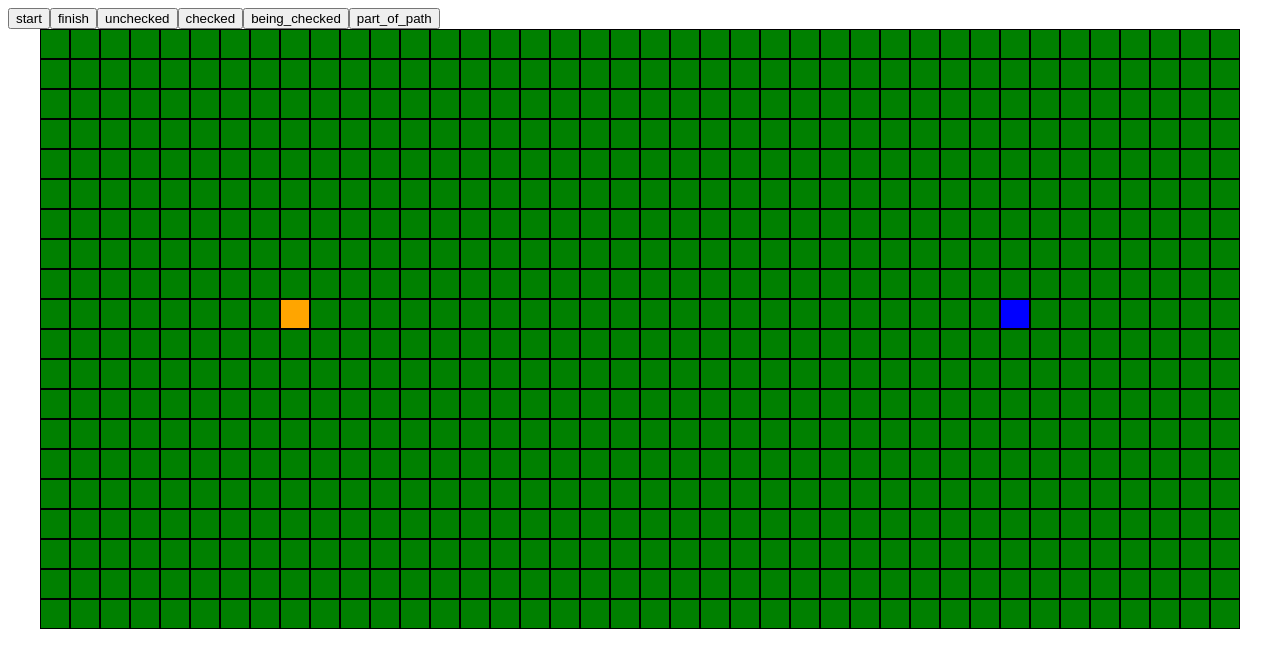
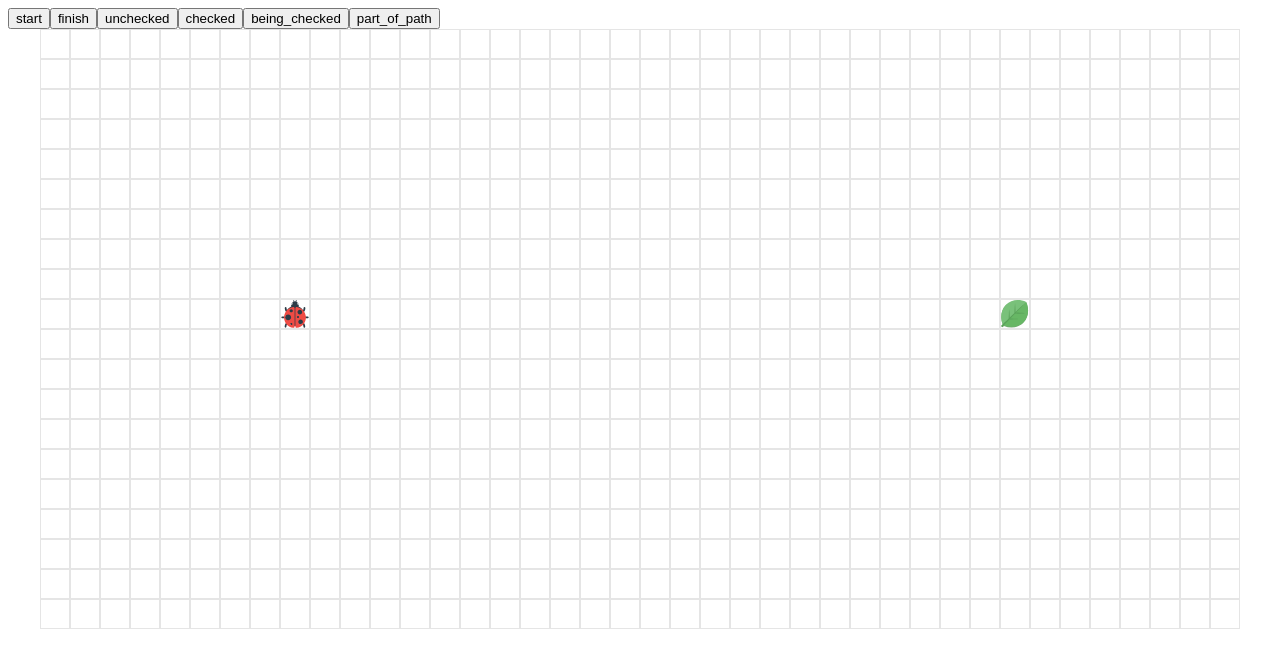
Before and after one commit to valentinoromansi/algorithm-visualizer, a React (Vite) app: page / in a window 1280 px wide. Shown: the top 668 px of the page. Built offline with nearby package versions, Linux system fonts and the light colour scheme.

Commit message:
key to html added, css changed

```diff
--- a/src/App.css
+++ b/src/App.css
@@ -10,25 +10,25 @@
 .grid-container {
   display: flex;
   flex-wrap: wrap;
-  background: red;
   width: min(100%, 1200px);
   margin: auto;
 }
 
 .grid-cell {
-  background: green;
   aspect-ratio: 1;
   box-sizing: border-box;
-  border: 1px solid black;
+  border: 1px solid rgba(1, 1, 1, 0.1);
+  background-size: contain;
+  background-repeat: no-repeat;
 }
 
 .start {
-  background: orange;
   transition: background-color 0.2s;
+  background-image: url(./assets/bug.svg);
 }
 
 .finish {
-  background: blue;
+  background-image: url(./assets/leaf.svg);
 }
 
 .finish > i {
--- a/src/App.tsx
+++ b/src/App.tsx
@@ -71,9 +71,7 @@ export default function App() {
         {
           [...Array(rows * columns)].map((el, i) => {
             return(
-              <div className='grid-cell' key={i}>
-                <i className="gg-flag-alt"></i>
-              </div>
+              <div className='grid-cell' key={i}/>
             )
           })
         }
```
Also changed, not shown: src/assets/bug.svg (added), src/assets/leaf.svg (added).
